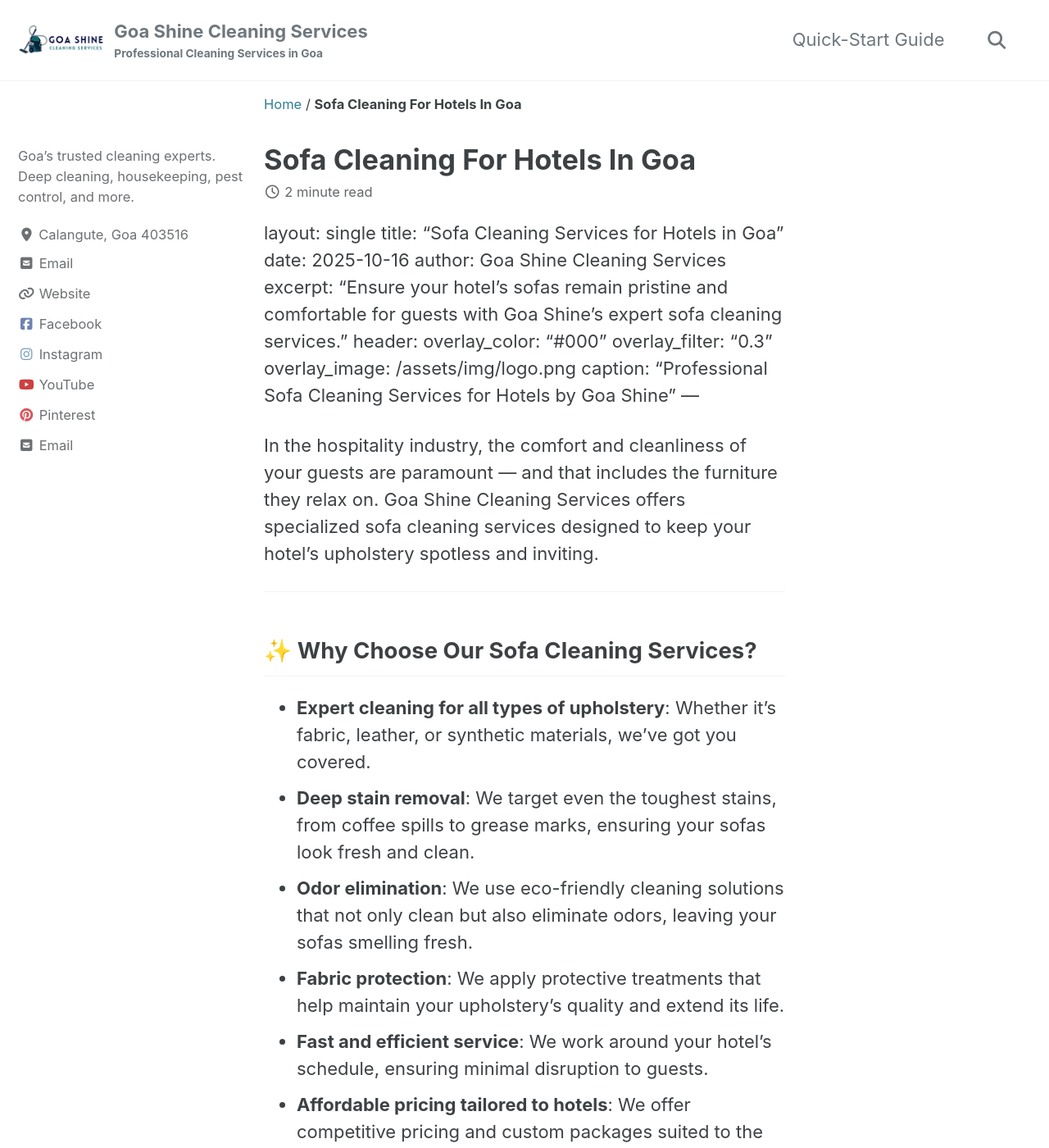
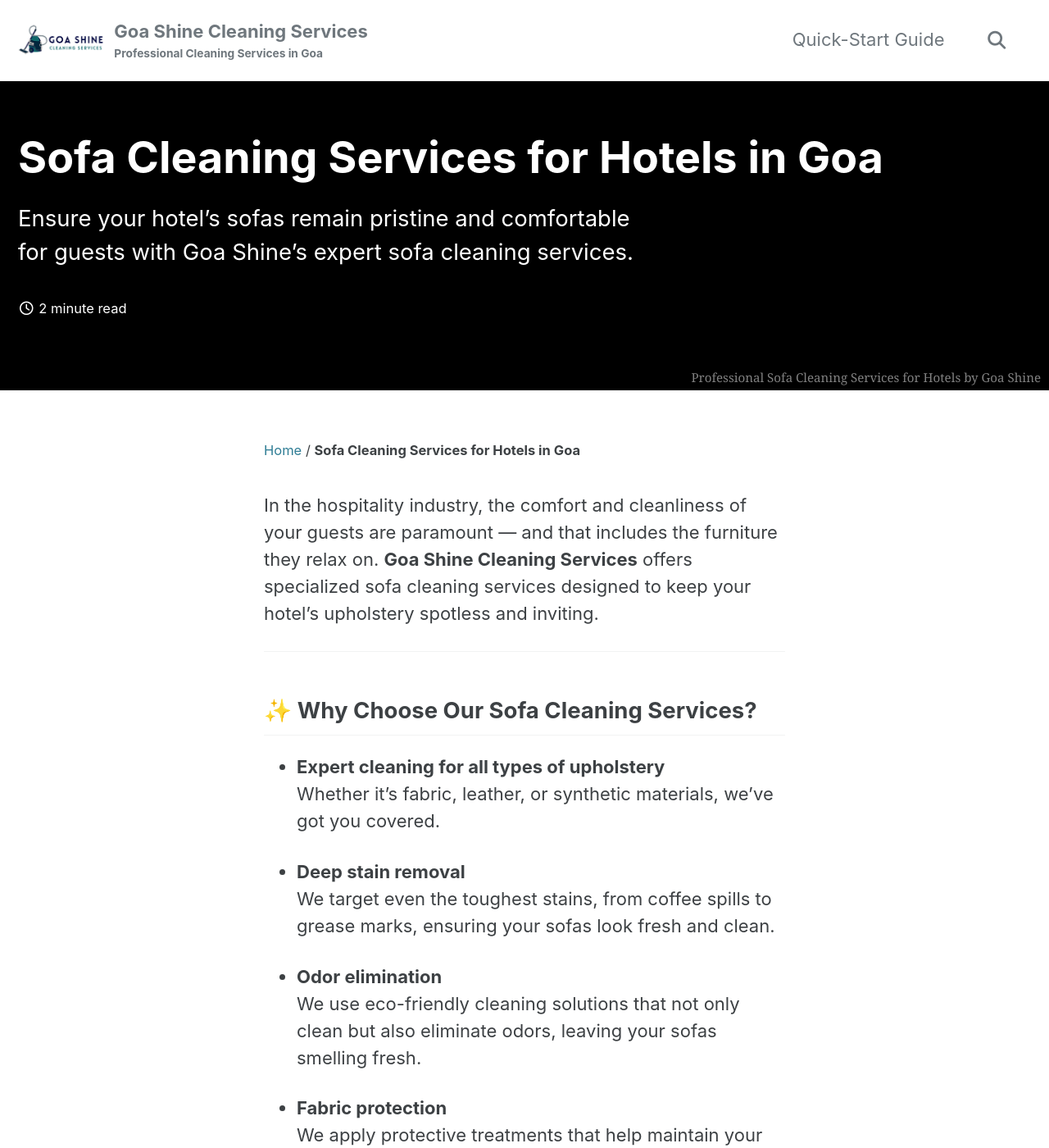
Before and after one commit to goashinecs/goashinecs, a Jekyll site: the page built from _posts/2025-10-16-sofa-cleaning-for-hotels-in-goa.md, in a window 1280 px wide and 1400 px high. Shown: the whole window at 82% size. Built offline with Jekyll 4.4.1, drawn with Linux system fonts in a browser that asks for light colours; cached includes are drawn as plain includes; some of the changed text lies outside the part shown.

Commit message:
Update 2025-10-16-sofa-cleaning-for-hotels-in-goa.md

```diff
--- a/_posts/2025-10-16-sofa-cleaning-for-hotels-in-goa.md
+++ b/_posts/2025-10-16-sofa-cleaning-for-hotels-in-goa.md
@@ -1,3 +1,4 @@
+---
 layout: single
 title: "Sofa Cleaning Services for Hotels in Goa"
 date: 2025-10-16
@@ -10,34 +11,55 @@ header:
   caption: "Professional Sofa Cleaning Services for Hotels by Goa Shine"
 ---
 
-In the hospitality industry, the comfort and cleanliness of your guests are paramount — and that includes the furniture they relax on. Goa Shine Cleaning Services offers specialized sofa cleaning services designed to keep your hotel’s upholstery spotless and inviting.
+In the hospitality industry, the comfort and cleanliness of your guests are paramount — and that includes the furniture they relax on. **Goa Shine Cleaning Services** offers specialized sofa cleaning services designed to keep your hotel’s upholstery spotless and inviting.
 
 ---
 
 ## ✨ Why Choose Our Sofa Cleaning Services?
 
-- **Expert cleaning for all types of upholstery**: Whether it’s fabric, leather, or synthetic materials, we’ve got you covered.
-- **Deep stain removal**: We target even the toughest stains, from coffee spills to grease marks, ensuring your sofas look fresh and clean.
-- **Odor elimination**: We use eco-friendly cleaning solutions that not only clean but also eliminate odors, leaving your sofas smelling fresh.
-- **Fabric protection**: We apply protective treatments that help maintain your upholstery’s quality and extend its life.
-- **Fast and efficient service**: We work around your hotel’s schedule, ensuring minimal disruption to guests.
-- **Affordable pricing tailored to hotels**: We offer competitive pricing and custom packages suited to the needs of your hotel, whether it’s a boutique property or a large resort.
+- **Expert cleaning for all types of upholstery**
+  Whether it’s fabric, leather, or synthetic materials, we’ve got you covered.
+
+- **Deep stain removal**
+  We target even the toughest stains, from coffee spills to grease marks, ensuring your sofas look fresh and clean.
+
+- **Odor elimination**
+  We use eco-friendly cleaning solutions that not only clean but also eliminate odors, leaving your sofas smelling fresh.
+
+- **Fabric protection**
+  We apply protective treatments that help maintain your upholstery’s quality and extend its life.
+
+- **Fast and efficient service**
+  We work around your hotel’s schedule, ensuring minimal disruption to guests.
+
+- **Affordable pricing tailored to hotels**
+  We offer competitive pricing and custom packages suited to the needs of your hotel, whether it’s a boutique property or a large resort.
 
 ---
 
 ## 🛋️ Our Process
 
-1. **Inspection**: We assess the condition of your sofas and the type of upholstery.
-2. **Pre-Treatment**: Stains are treated with safe yet effective cleaning agents.
-3. **Deep Cleaning**: Using advanced equipment, we clean each sofa, removing dirt, dust, and grime from all corners.
-4. **Drying & Refreshing**: We dry the upholstery and apply a fresh scent to leave your sofas feeling rejuvenated.
-5. **Final Check**: We ensure every inch of your sofa is perfectly cleaned and ready for your next guest.
+1. **Inspection**
+   We assess the condition of your sofas and the type of upholstery.
+
+2. **Pre-Treatment**
+   Stains are treated with safe yet effective cleaning agents.
+
+3. **Deep Cleaning**
+   Using advanced equipment, we clean each sofa, removing dirt, dust, and grime from all corners.
+
+4. **Drying & Refreshing**
+   We dry the upholstery and apply a fresh scent to leave your sofas feeling rejuvenated.
+
+5. **Final Check**
+   We ensure every inch of your sofa is perfectly cleaned and ready for your next guest.
 
 ---
 
 ## 💡 Why Regular Sofa Cleaning is Essential for Hotels in Goa
 
 Keeping your hotel sofas clean isn’t just about aesthetics—it’s about guest experience. Clean, fresh sofas not only improve the look of your hotel but also increase comfort for your guests. Regular cleaning can:
+
 - **Enhance guest satisfaction**: Clean, odor-free sofas contribute to a positive guest experience.
 - **Prolong the life of your furniture**: Routine maintenance helps prevent wear and tear, extending the lifespan of your upholstery.
 - **Prevent allergens**: Sofas can harbor dust mites and allergens that affect guest health, especially in high-humidity climates like Goa.
@@ -46,14 +68,12 @@ Keeping your hotel sofas clean isn’t just about aesthetics—it’s about gues
 
 ## 📅 Get in Touch Today!
 
-Whether you're looking for one-time deep cleaning or regular maintenance, Goa Shine Cleaning Services is here to help. Get in touch today to learn more about our tailored sofa cleaning services for hotels in Goa.
+Whether you're looking for one-time deep cleaning or regular maintenance, **Goa Shine Cleaning Services** is here to help. Get in touch today to learn more about our tailored sofa cleaning services for hotels in Goa.
 
-- **Phone**: +91 123 456 789
-- **Email**: contact@goashinecleaning.com
+- **Phone**: +91 81779 10672
+- **Email**: goashinecs@gmail.com
 - **Website**: [www.goashinecleaning.com](http://www.goashinecleaning.com)
 
 ---
 
-Let us help you provide the best experience for your guests, starting with the comfort of a clean sofa!
-
----
+Let your guests relax in comfort — on sofas that are clean, fresh, and guest-ready.
```
